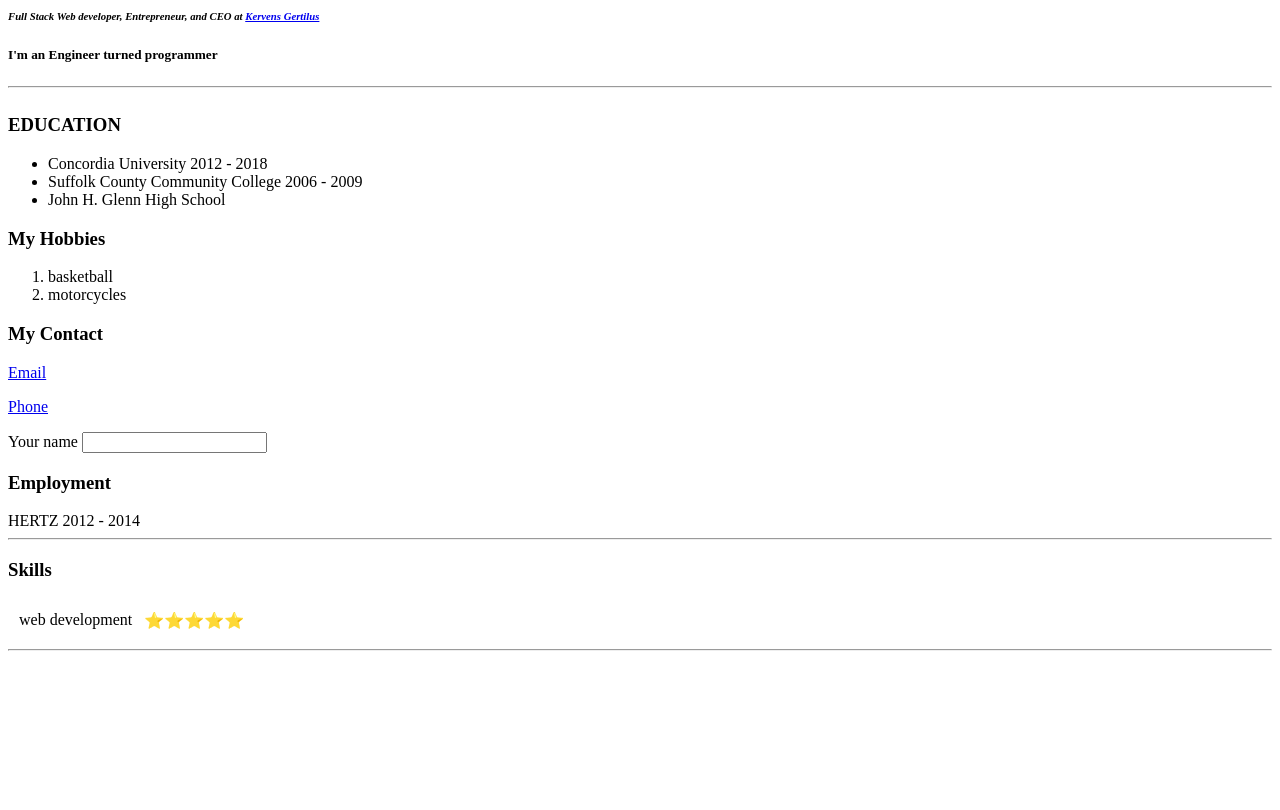
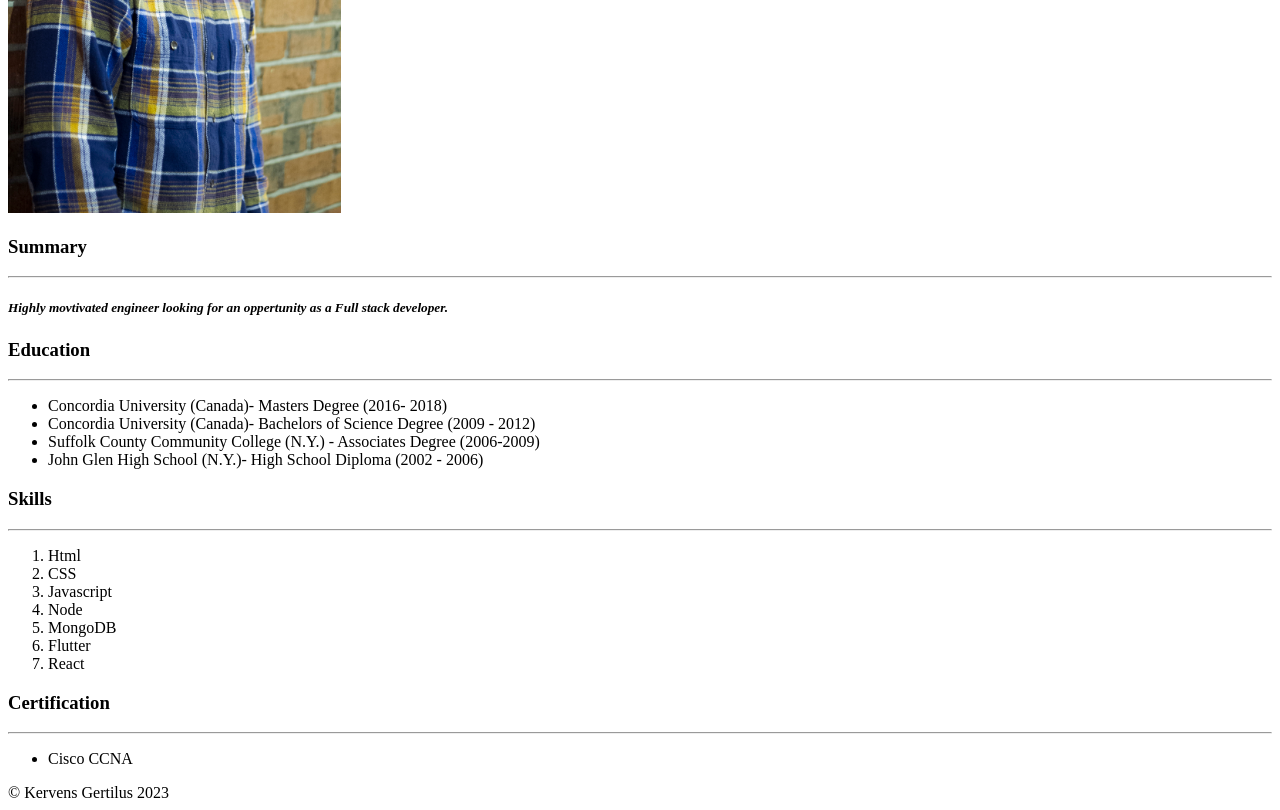
Before and after one commit to kgertil/main-base, a website: page index.html in a window 1280 px wide. Shown: the part 385-1195 px from the top of the page. Before the commit the page ends 1044 px from the top, so only its background shows below. Drawn offline with Linux system fonts and the light colour scheme.

Commit message:
Add files via upload
Capstone Project 1

```diff
--- a/index.html
+++ b/index.html
@@ -1,69 +1,47 @@
 <!DOCTYPE html>
-<html>
-  <head>
-    <meta charset="UTF-8" />
-    <title>Kervens Website</title>
-  </head>
+<html lang="en">
+    <head>
+<title> My Resume</title>
+<h1> Kervens Gertilus </h1>
+<a href="" > Contact Me</a>
+<br>
+<img height="500" src="./IMG_0108.jpg"/>
 
-  <body>
-    <img
-      src="https://twitter.com/stukinmyways/status/920415120295104514/photo/1"
-      alt=" Kervens Profile picture"
-    />
-   <Table>
-     <tr> <h1>Kervens Gertilus</h1> <tr>
-   <tr> <h6>
-      <i>
-        Full Stack Web developer, Entrepreneur, and CEO at
-        <a href="https://kervensgertilus.com"> Kervens Gertilus </a></i
-      >
-    </h6>
 
-    <h5>I'm an Engineer turned programmer</h5> </tr>
-    <hr style="width = 50" />
+    </head>
+        <body>
+            <h3> Summary </h3>
+            <hr>
+            <h5> <em> Highly movtivated engineer looking for an oppertunity as a Full stack developer.  </em></h5>
 
-      </thead>
-   </Table>
+            <h3> Education </h3>
+            <hr>
+            <ul>
+                <li> Concordia University (Canada)- Masters Degree (2016- 2018)</li>
+                <li> Concordia University (Canada)- Bachelors of Science Degree (2009 - 2012)</li>
+                <li> Suffolk County Community College (N.Y.) - Associates Degree (2006-2009)</li>
+                <li> John Glen High School (N.Y.)- High School Diploma (2002 - 2006) </li>
+            </ul>
 
-    <h3>EDUCATION</h3>
-    <ul>
-      <li>Concordia University 2012 - 2018</li>
+            <h3> Skills </h3>
+            <hr>
+            <ol>
+                <li> Html</li>
+                <li> CSS </li>
+                <li> Javascript </li>
+                <li> Node</li>
+                <li> MongoDB</li>
+                <li> Flutter</li>
+                <li> React</li>
+            </ol>
 
-      <li>Suffolk County Community College 2006 - 2009</li>
 
-      <li>John H. Glenn High School</li>
-    </ul>
+            <h3> Certification </h3>
+            <hr>
+            <ul>
+                <li> Cisco CCNA </li>
+            </ul>
+        </body>
 
-    <h3>My Hobbies</h3>
-    <ol>
-      <li>basketball</li>
-      <li>motorcycles</li>
-    </ol>
-
-    <h3>My Contact</h3>
-    <p><a href="hello@kervensgertilus.com"> Email</a></p>
-    <p><a href="+1-514-216-4923"> Phone</a></p>
-
-    <form class= "" action="index.html" method="post">
-      <label> Your name</label>
-      <input type="text" value="">
-    <h3>Employment</h3>
-
-          HERTZ
-
-          2012 - 2014
-          <hr style="width = 50" />
-          <h3> Skills</h3>
-
-          <Table cellspacing = "10">
-            <tr>
-              <td>
-                  web development
-              </td>
-              <td> ⭐️⭐️⭐️⭐️⭐️</td>
-            </tr>
-          </Table>
-              <hr style="width = 50" />
-
-  </body>
+        <footer>© Kervens Gertilus 2023 </footer>
 </html>
```
Also changed, not shown: IMG_0108.jpg (added), contact.html (added).
